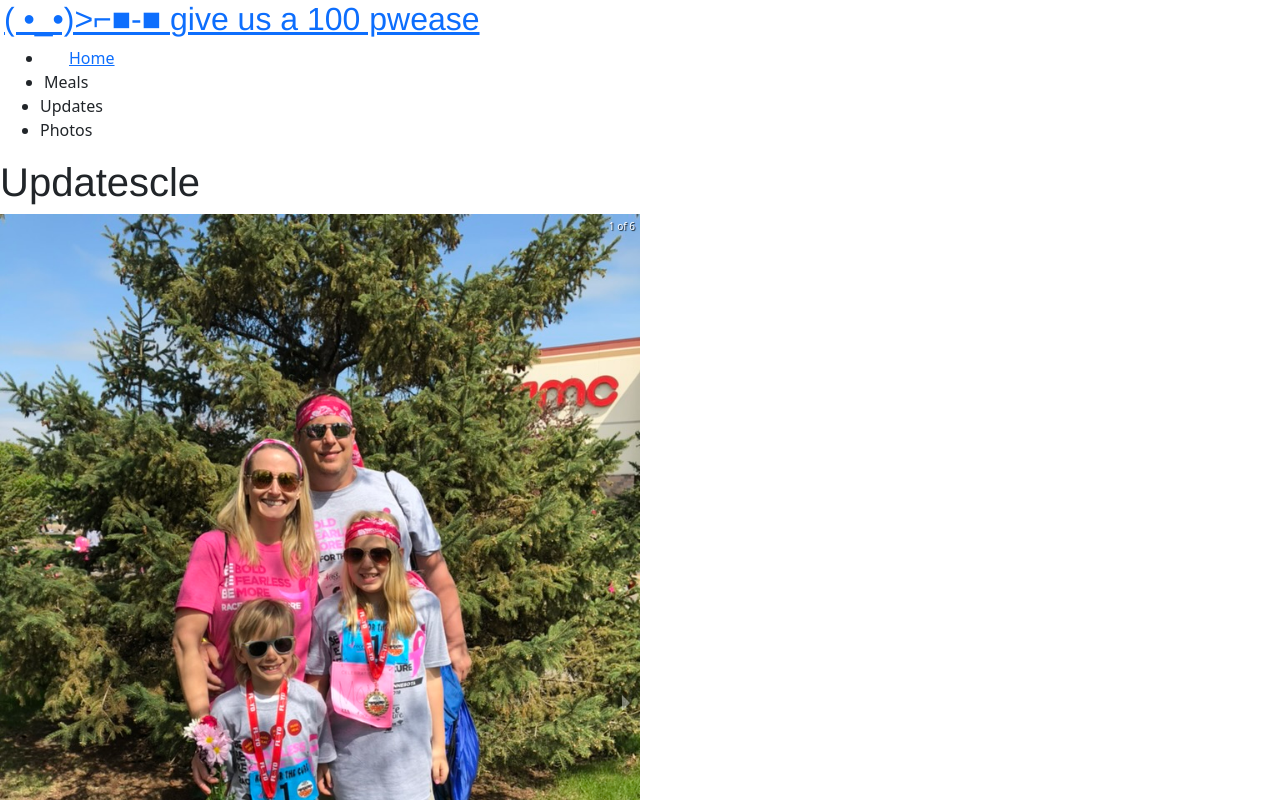
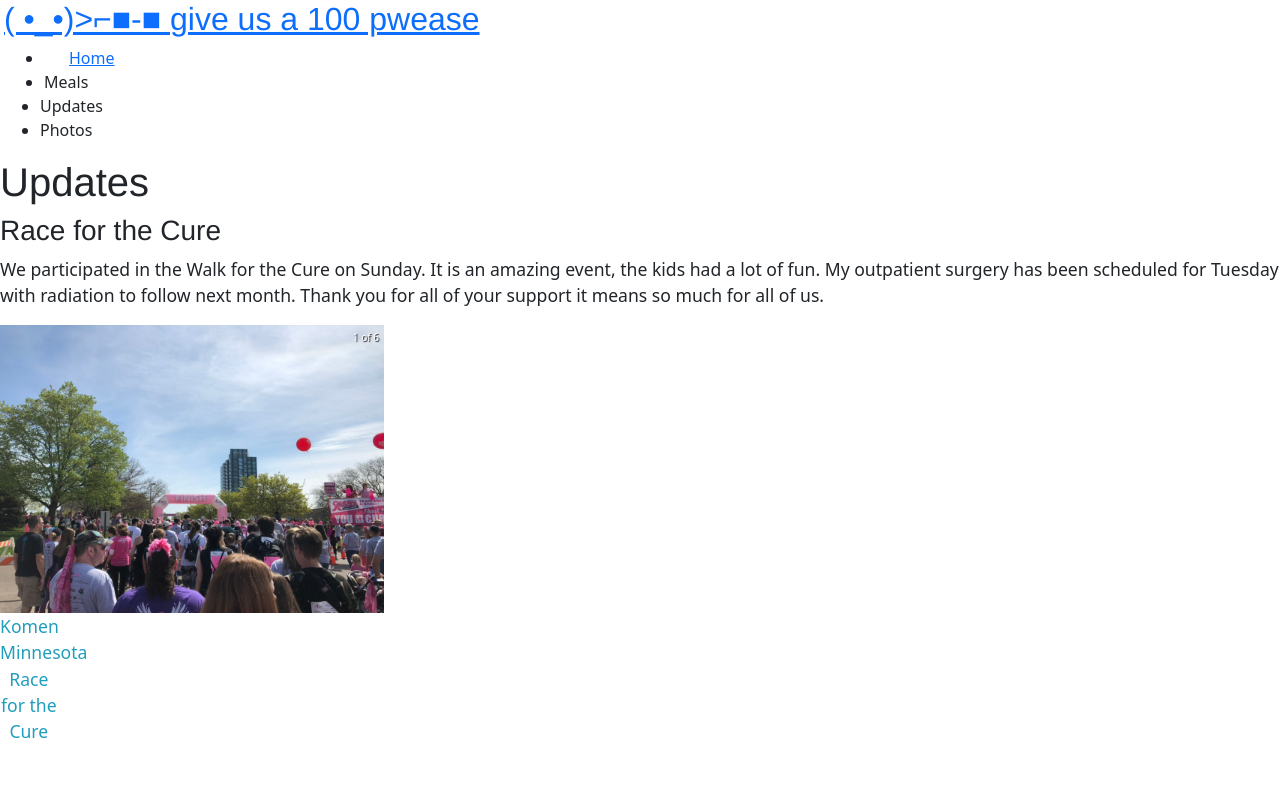
Before and after one commit to mjkonkel/helping-hands, a React (Create React App) app in the folder client/: page /updates in a window 1280 px wide. Shown: the top 800 px of the page. Built offline with nearby package versions, Linux system fonts and the light colour scheme.

Commit message:
text update to updates page

```diff
--- a/client/src/index.css
+++ b/client/src/index.css
@@ -123,8 +123,8 @@ nav a:hover {
 }
 .carousel {
   display: block;
-  max-width: 50%;
-  max-height: 50%;
+  max-width: 30%;
+  max-height: 30%;
   margin-left: auto;
   margin-right: auto;
 }
--- a/client/src/pages/Updates.js
+++ b/client/src/pages/Updates.js
@@ -12,32 +12,37 @@ const Updates = () => {
 
         <div>
             <div>
-                    <h1>Updatescle</h1>
+                <h1>Updates</h1>
+                <h3>Race for the Cure</h3>
+                <p>
+                    We participated in the Walk for the Cure on Sunday. It is an amazing event, the kids had a lot of fun. My outpatient surgery has been scheduled for Tuesday with radiation to follow next month. Thank you for all of your support it means so much for all of us.
+                </p>
             </div>
 
             <Carousel>
                 <div>
-                    <img src={family}/>
+                    <img src={finish} />
+                    <p className="photos">Komen Minnesota Race for the Cure</p>
+                </div>
+
+                <div>
+                    <img src={kids} />
                     <p className="photos">Komen Minnesota Race for the Cure</p>
                 </div>
                 <div>
-                <img src={family1}/>
+                    <img src={kids2} />
                     <p className="photos">Komen Minnesota Race for the Cure</p>
                 </div>
                 <div>
-                <img src={finish}/>
+                    <img src={group} />
                     <p className="photos">Komen Minnesota Race for the Cure</p>
                 </div>
                 <div>
-                    <img src={group}/>
+                    <img src={family} />
                     <p className="photos">Komen Minnesota Race for the Cure</p>
                 </div>
                 <div>
-                <img src={kids}/>
-                    <p className="photos">Komen Minnesota Race for the Cure</p>
-                </div>
-                <div>
-                <img src={kids2}/>
+                    <img src={family1} />
                     <p className="photos">Komen Minnesota Race for the Cure</p>
                 </div>
             </Carousel>
```
Lines whose indentation alone changed are shown as unchanged.
